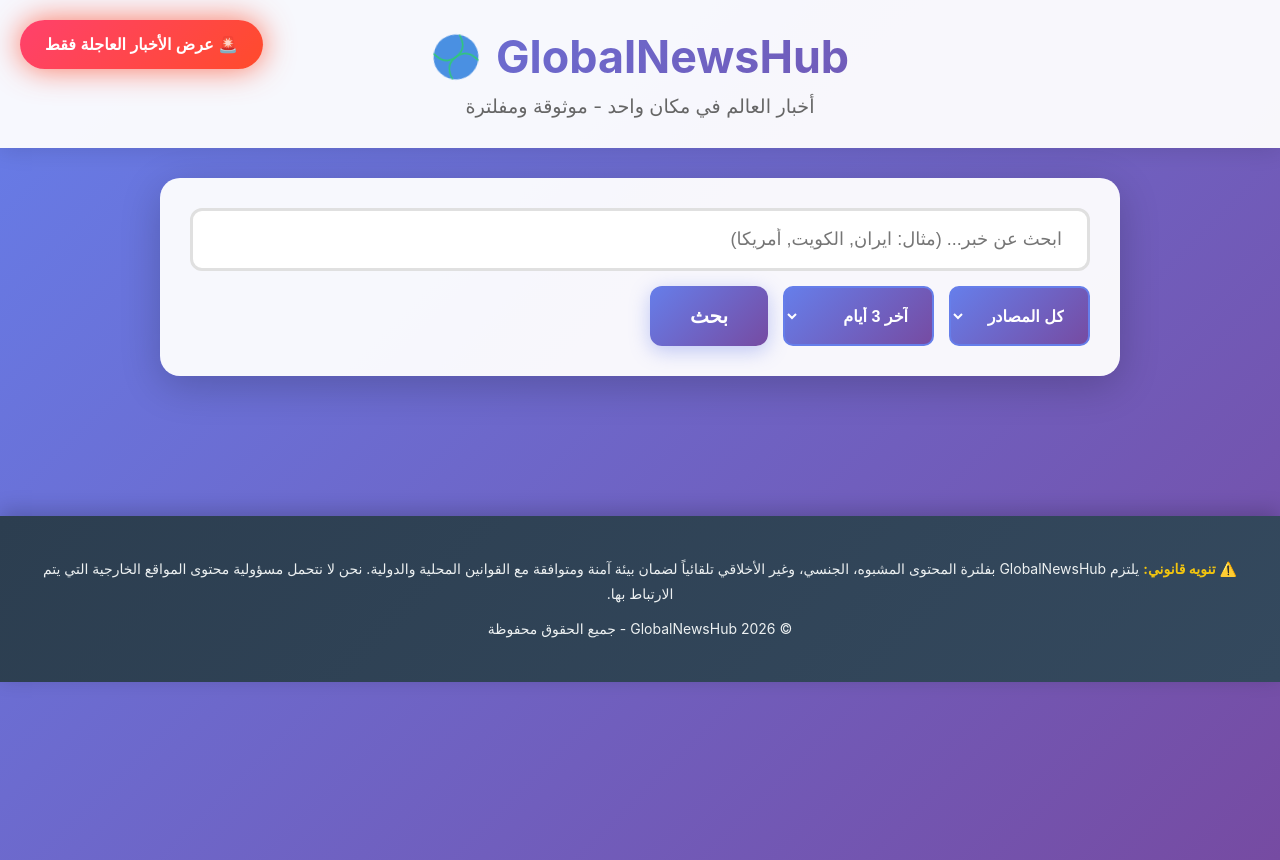
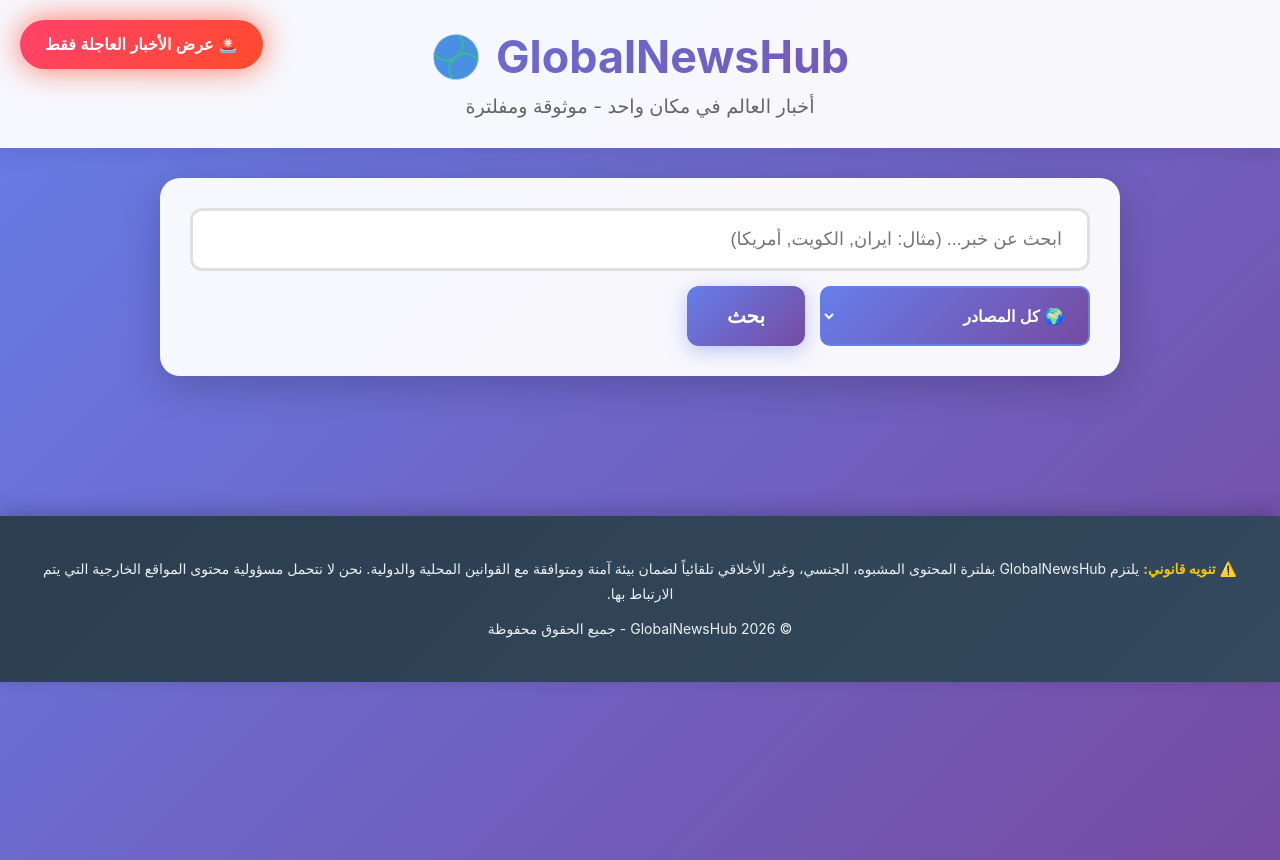
Before and after one commit to marzug9-art/GlobalNewsHub, a React (Create React App) app in the folder frontend/: page / in a window 1280 px wide. Built offline with nearby package versions, Linux system fonts and the light colour scheme.

Commit message:
feat: add 38 news sources including Arabic, Gulf, and global sources

```diff
--- a/frontend/src/App.js
+++ b/frontend/src/App.js
@@ -114,21 +114,64 @@
 
           <div style={{ display: 'flex', gap: '15px', flexWrap: 'wrap' }}>
             <select value={sourceFilter} onChange={(e) => setSourceFilter(e.target.value)} className="filter-select">
-              <option value="">كل المصادر</option>
-              <option value="الجزيرة">الجزيرة</option>
-              <option value="العربية">العربية</option>
-              <option value="BBC">BBC</option>
-              <option value="CNN">CNN</option>
-              <option value="Reuters">Reuters</option>
-              <option value="RT">RT عربي</option>
-            </select>
+  <option value="">🌍 كل المصادر</option>
 
-            <select value={maxDays} onChange={(e) => setMaxDays(Number(e.target.value))} className="filter-select">
-              <option value={1}>آخر 24 ساعة</option>
-              <option value={3}>آخر 3 أيام</option>
-              <option value={7}>آخر أسبوع</option>
-              <option value={30}>آخر شهر</option>
-            </select>
+  <optgroup label="🇶🇦🇸🇦🇦🇪 عربية وخليجية">
+    <option value="الجزيرة">الجزيرة (قطر)</option>
+    <option value="العربية">العربية (السعودية)</option>
+    <option value="Sky News Arabia">Sky News Arabia (الإمارات)</option>
+    <option value="BBC عربي">BBC عربي</option>
+    <option value="فرانس 24 عربي">فرانس 24 عربي</option>
+    <option value="RT عربي">RT عربي</option>
+    <option value="DW عربي">DW عربي</option>
+    <option value="مونت كارلو">مونت كارلو</option>
+    <option value="الحرة">الحرة</option>
+    <option value="الأناضول">الأناضول</option>
+    <option value="CNN عربية">CNN عربية</option>
+    <option value="الاقتصادية">الاقتصادية (السعودية)</option>
+    <option value="سبق">سبق (السعودية)</option>
+    <option value="الخليج">الخليج (الإمارات)</option>
+    <option value="البيان">البيان (الإمارات)</option>
+    <option value="الاتحاد">الاتحاد (الإمارات)</option>
+    <option value="القبس">القبس (الكويت)</option>
+    <option value="الوطن">الوطن (الكويت)</option>
+  </optgroup>
+
+  <optgroup label="🇬🇧 بريطانية">
+    <option value="BBC">BBC</option>
+    <option value="The Guardian">The Guardian</option>
+  </optgroup>
+
+  <optgroup label="🇺🇸 أمريكية">
+    <option value="CNN">CNN</option>
+    <option value="New York Times">New York Times</option>
+    <option value="AP News">AP News</option>
+    <option value="Washington Post">Washington Post</option>
+    <option value="Bloomberg">Bloomberg</option>
+    <option value="Fox News">Fox News</option>
+  </optgroup>
+
+  <optgroup label="🇪🇺 أوروبية">
+    <option value="Le Monde">Le Monde (فرنسا)</option>
+    <option value="Euronews">Euronews</option>
+    <option value="Deutsche Welle">Deutsche Welle (ألمانيا)</option>
+  </optgroup>
+
+  <optgroup label="🌏 آسيوية">
+    <option value="NHK World">NHK World (اليابان)</option>
+    <option value="China Daily">China Daily (الصين)</option>
+    <option value="Xinhua">Xinhua (الصين)</option>
+    <option value="Press TV">Press TV (إيران)</option>
+  </optgroup>
+
+  <optgroup label="🌍 عالمية وإفريقية">
+    <option value="Haaretz">Haaretz (إسرائيل)</option>
+    <option value="Times of Israel">Times of Israel</option>
+    <option value="Africanews">Africanews (أفريقيا)</option>
+    <option value="Reuters">Reuters (عالمي)</option>
+    <option value="Al Jazeera English">Al Jazeera English</option>
+  </optgroup>
+</select>
 
             <button onClick={searchNews} disabled={loading}>
               {loading ? 'جاري البحث...' : 'بحث'}
```
Also changed, not shown: 1 other file (tests, documents, lock files or other folders).
